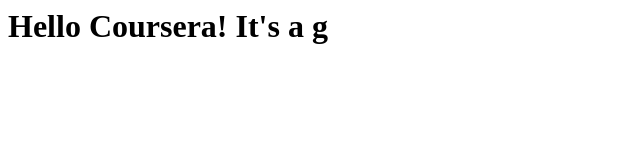
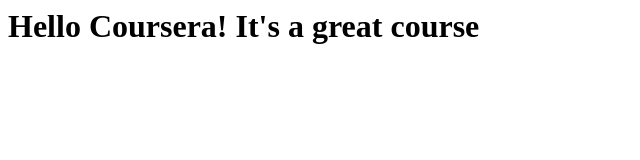
Before and after one commit to jonbonto/coursera-test, a plain HTML site: page site/index.html in a window 1280 px wide. Shown: the whole page, without its empty margins (0-640 px from the left). Drawn offline with Linux system fonts and the light colour scheme.

Commit message:
Small addition to our page content

```diff
--- a/site/index.html
+++ b/site/index.html
@@ -3,6 +3,6 @@
 	<title>Hello Coursera!</title>
 </head>
 <body>
-	<h1>Hello Coursera! It's a g</h1>
+	<h1>Hello Coursera! It's a great course</h1>
 </body>
 </html>
```
